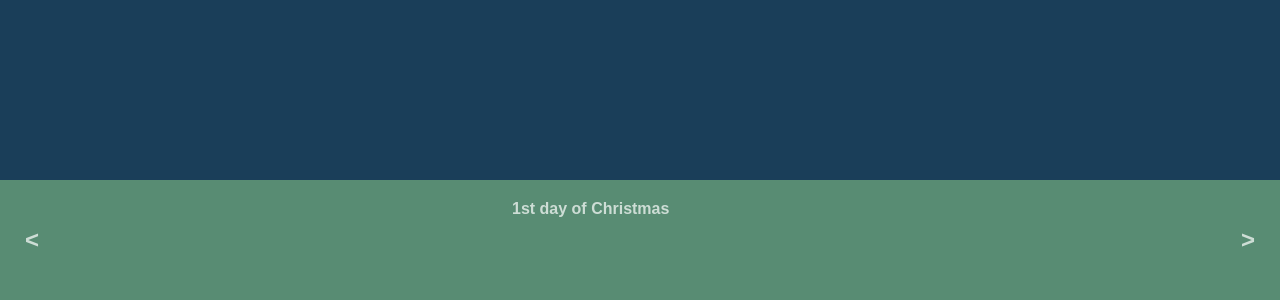
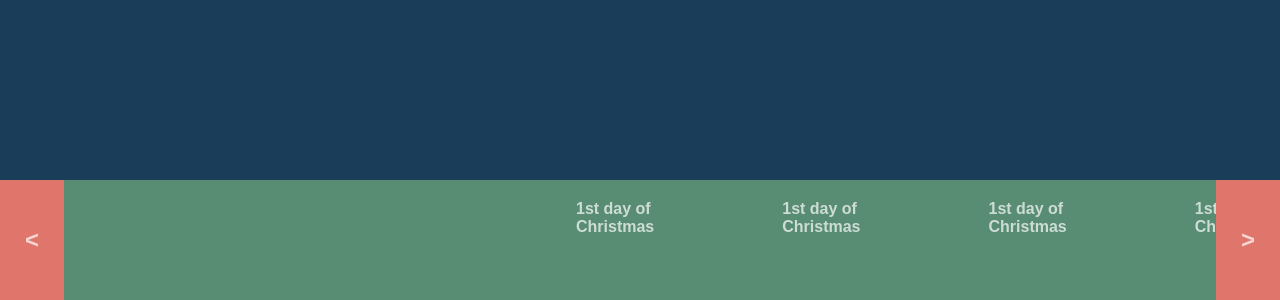
Before and after one commit to sebzuloaga/christmas-Calendar, a React (Create React App) app: page / in a window 1280 px wide. Shown: the part 500-800 px from the top of the page. Built offline with nearby package versions, Linux system fonts and the light colour scheme.

Commit message:
starts transition between days in calendar

```diff
--- a/src/components/Arrow.js
+++ b/src/components/Arrow.js
@@ -2,9 +2,15 @@ import React from 'react';
 
 function Arrow(props) {
 
-    const arrowType = props.orientation === 'left' ? <span>&lt;</span> : <span>&gt;</span>;
+    const orientation = props.orientation;
+
+    const handleClick = () => {
+        props.handleClick(orientation);
+    }
+
+    const arrowType = orientation === 'left' ? <span>&lt;</span> : <span>&gt;</span>;
     return (
-        <aside>
+        <aside onClick={handleClick}>
             {arrowType}
         </aside>
     )
--- a/src/components/Calendar.js
+++ b/src/components/Calendar.js
@@ -1,15 +1,37 @@
-import React from 'react';
+import React, {useState} from 'react';
 import Arrow from './Arrow';
 import Day from './Day';
 
 function Calendar() {
+    const [position, setPosition] = useState({left: '35%'});
+
+    const handleClick = (orientation) => {
+        const currentPosition = position.left;
+        const positionToNumber = (Number(currentPosition.split('%')[0]));
+        const newStyle = orientation === 'left' ? (positionToNumber - 17) + '%' : (positionToNumber + 17) + '%';
+        setPosition({left: newStyle});
+    }
+
     return (
         <footer>
-            <Arrow orientation="left"/>
-            <div className="dayContainer">
+            <Arrow orientation="left" handleClick={handleClick}/>
+            <div className="dayContainer" style={position}>
+                <Day />
+                <Day />
+                <Day />
+                <Day />
+                <Day />
+                <Day />
+                <Day />
+                <Day />
+                <Day />
+                <Day />
+                <Day />
+                <Day />
+                <Day />
                 <Day />
             </div>
-            <Arrow oreitnation="right"/>
+            <Arrow oreitnation="right" handleClick={handleClick}/>
         </footer>
     )
 }
--- a/src/styles/_calendar.scss
+++ b/src/styles/_calendar.scss
@@ -10,13 +10,15 @@ footer{
     aside{
         height: 100%;
         width: 5vw;
-        position: absolute;
-        left: 0;
         display: flex;
         justify-content: center;
         align-items: center;
+        position: absolute;
+        z-index: 50;
+        left: 0%;
         font-size: 1.5em;
         font-weight: bold;
+        background-color: $red;
 
         transition: font-size 1s ease;
 
@@ -26,7 +28,7 @@ footer{
         }
 
         &:last-of-type{
-            left: 95%;
+           left: 95%;
         }
     }
 
@@ -38,7 +40,7 @@ footer{
         flex-direction: row;
         flex-wrap: nowrap;
         position: relative;
-        left: 30%;
+        transition: left 1.5s ease-in-out;
 
         article{
             height:80%;
```
